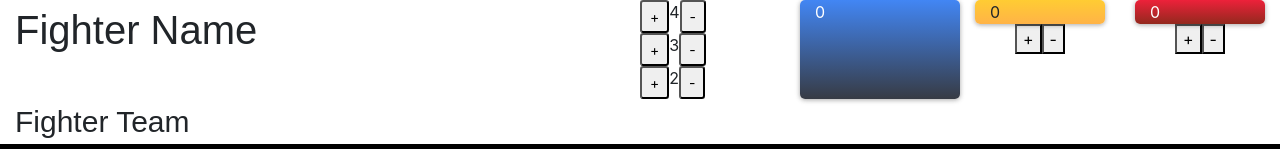
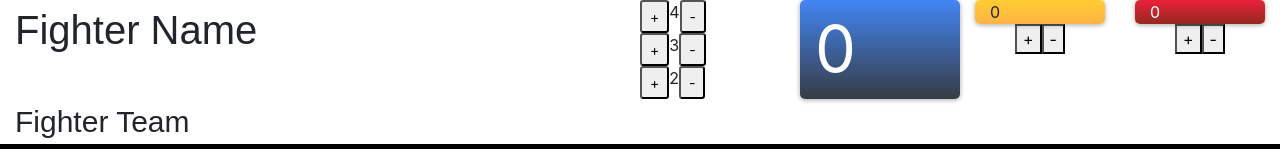
Before and after one commit to andylushman/Jiu-Jitsu-Scoreboard, a React (Create React App) app: page / in a window 1280 px wide. Shown: the top 152 px of the page. Built offline with nearby package versions, Linux system fonts and the light colour scheme.

Commit message:
added size for numbers

```diff
--- a/src/styles/score.css
+++ b/src/styles/score.css
@@ -5,6 +5,7 @@
 
 .points {
   color: white;
+  font-size: 65px;
   background: linear-gradient(to bottom, #4286f4, #373b44);
 }
 
```
